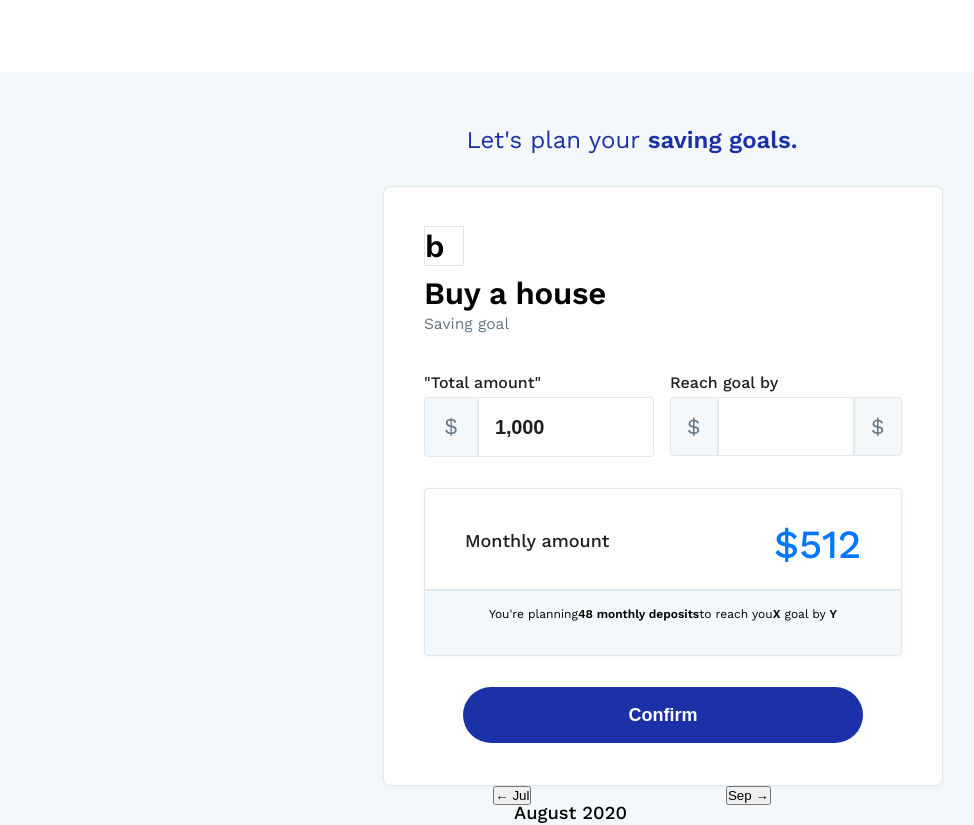
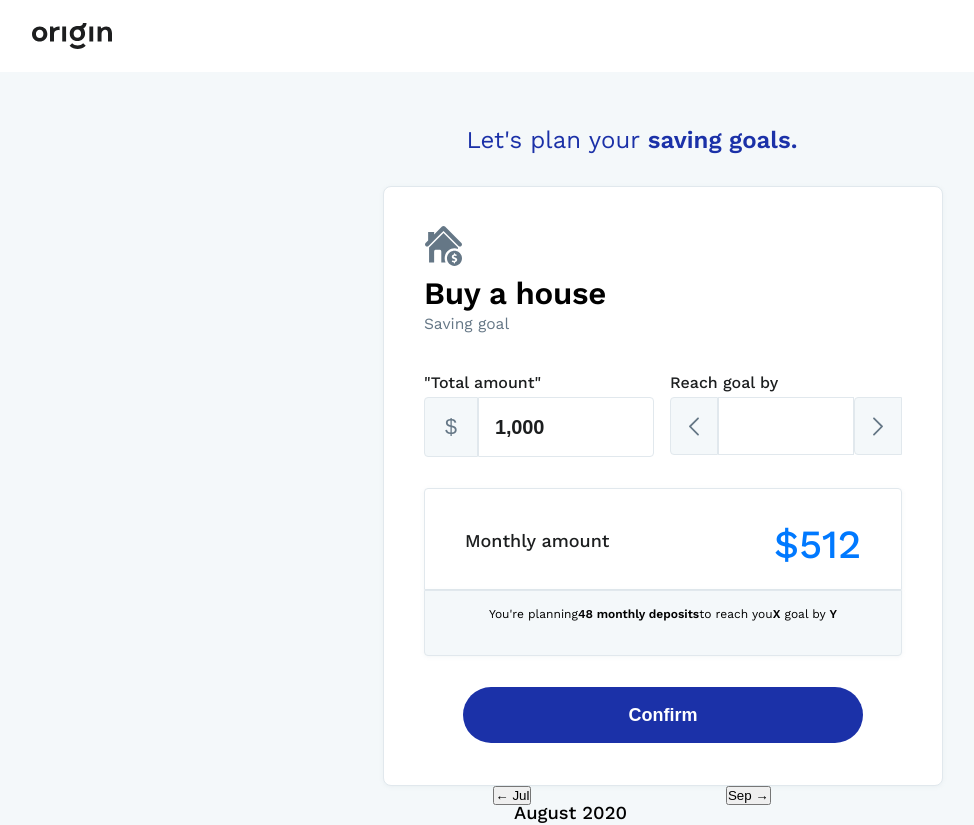
Before and after one commit to gisantin/saving-goal-react, a React (Create React App) app: page / in a window 1280 px wide. Shown: the top 825 px of the page, without its empty margins (8-982 px from the left). Built offline with nearby package versions, Linux system fonts and the light colour scheme; the HTML template or start-up script is replaced by a standard one.

Commit message:
Add images

```diff
--- a/src/App.css
+++ b/src/App.css
@@ -17,10 +17,14 @@ body {
 .navbar {
   height: 6em;
   background:#fff;
+  background-image: url('./icons/logo.svg');
+  background-repeat: no-repeat;
+  background-position: left;
+  background-position-y: center;
+  background-position-x: 40px;
 }
 
 /* Calculus */
-
 
 .calc__amount {
   display: flex;
@@ -57,9 +61,10 @@ body {
   background: #F4F8FA;
   border: 1px solid #E1E8ED;
   border-radius: 4px 0px 0px 4px;
-  padding: 16px;
   width: 48px;
-
+  background-image: url('./icons/arrow.svg');
+  background-repeat: no-repeat;
+  background-position: center;
 }
 
 .calc__amount-right {
@@ -68,9 +73,11 @@ body {
   background: #F4F8FA;
   border: 1px solid #E1E8ED;
   border-radius: 0 4px 4px 0;
-  padding: 16px;
   width: 48px;
-
+  background-image: url('./icons/arrow.svg');
+  background-repeat: no-repeat;
+  background-position: center;
+  transform: scaleX(-1);
 }
 
 .calc__amount-money {
@@ -145,12 +152,10 @@ body {
 }
 
 .logo {
-  border: 1px solid #E1E8ED;
   width: 40px;
   height: 40px;
   margin-bottom: 8px;
-
-
+  background-image: url('./icons/insuranceAuto.svg');
 }
 
 .container__box-logo h1 {
--- a/src/components/Calculus.js
+++ b/src/components/Calculus.js
@@ -10,6 +10,7 @@ class Calculus extends Component {
     this.setState({
       amountMoney: '',
     })
+
   }
 
   render() {
@@ -32,12 +33,12 @@ class Calculus extends Component {
           <div className="calc__amount-month">
             <h4 className="calc__amount-text">Reach goal by</h4>
             <div className="calc__amount-boxes">
-              <span className="calc__amount-left">$</span>
+              <span className="calc__amount-left"></span>
               <NumberFormat
                 className="calc__amount-time"
                 thousandSeparator={true}
               />
-              <span className="calc__amount-right">$</span>
+              <span className="calc__amount-right"></span>
             </div>
           </div>
         </div>
--- a/src/components/Container.js
+++ b/src/components/Container.js
@@ -1,6 +1,7 @@
-import React, { Component } from 'react';
+import React from 'react';
 import Calculus from './Calculus';
 import Display from './Display';
+
 
 const Container = ({props}) => {
   return (
@@ -8,7 +9,7 @@ const Container = ({props}) => {
         <h1 className="container__title">Let's plan your <span>saving goals.</span></h1>
         <div className="container__box">
             <div className="container__box-logo">
-                <h1 className="logo">b</h1>
+                <span className="logo"></span>
                 <h1>Buy a house</h1>
                 <p>Saving goal</p>
             </div>
```
